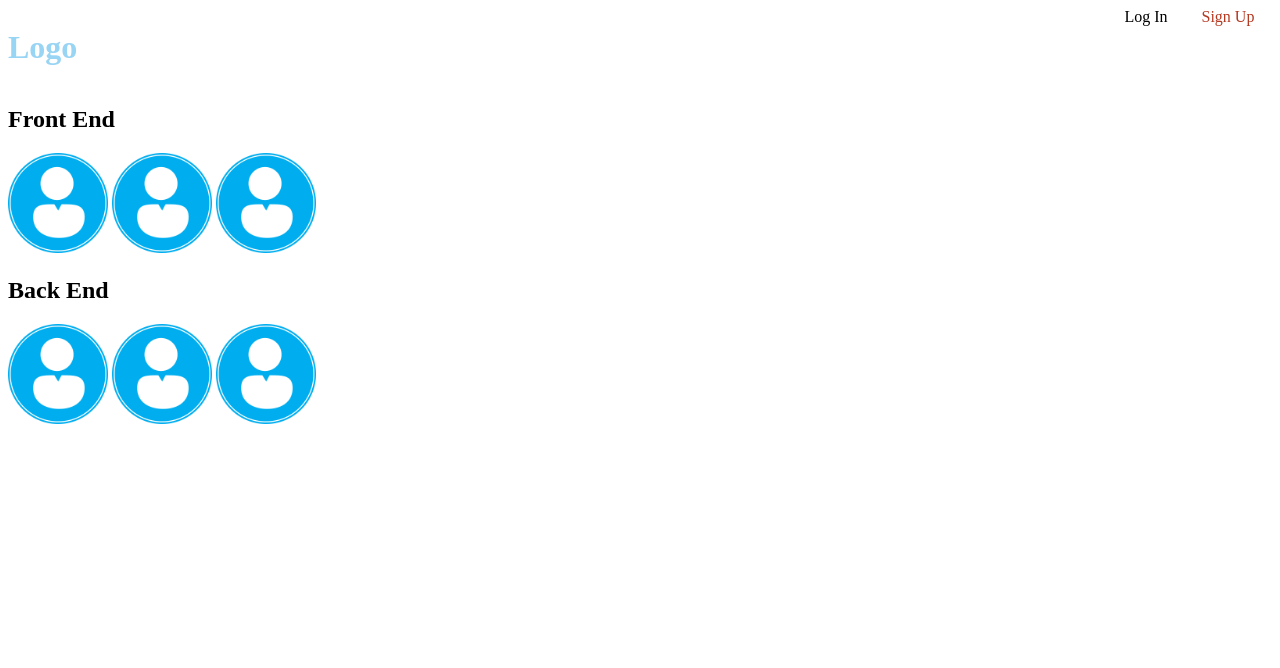
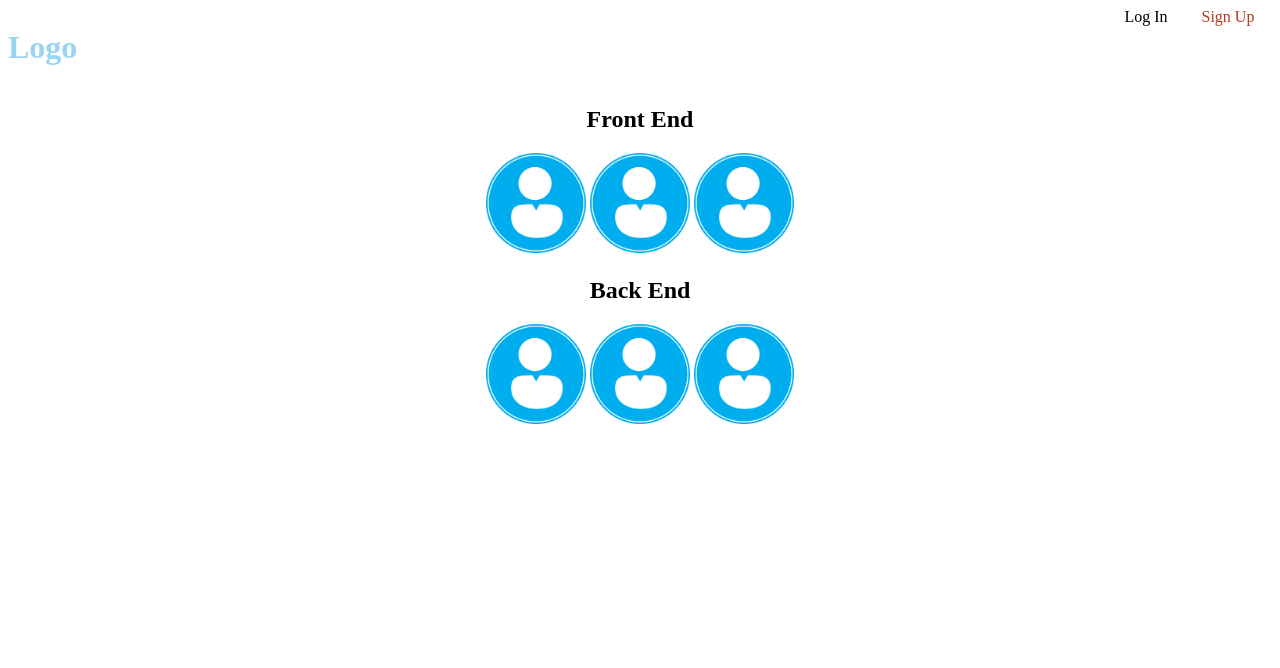
Before and after one commit to GameSwapTally/gameswap, a PHP site: page /about.html in a window 1280 px wide. Shown: the top 668 px of the page. Run offline with PHP 8.4, Linux system fonts and the light colour scheme.

Commit message:
Add files via upload

```diff
--- a/css/general.css
+++ b/css/general.css
@@ -118,6 +118,9 @@ a.logIn {
 	color: black;
 }
 
+.frontEnd , .backEnd, .php, .motivators {
+	text-align: center;
+}
 
 ::-webkit-scrollbar {
 	width: 10px;
```
